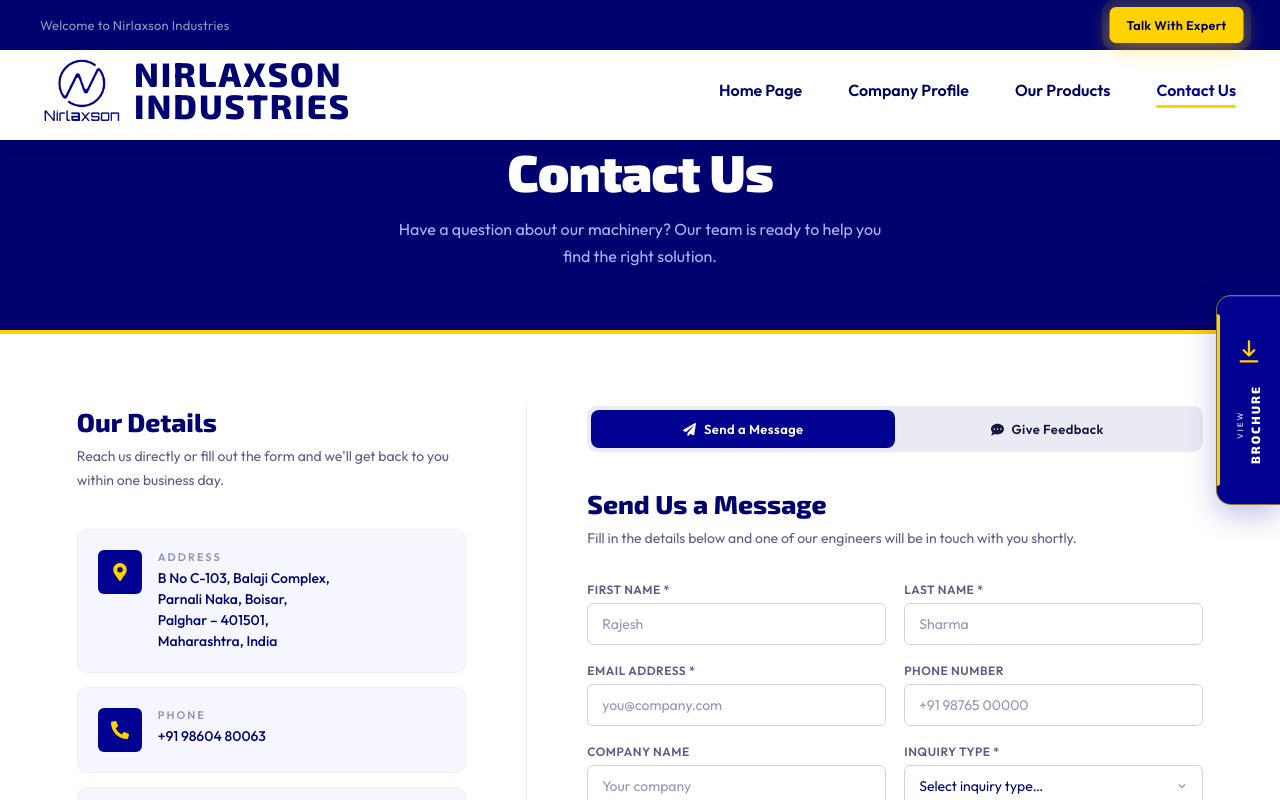
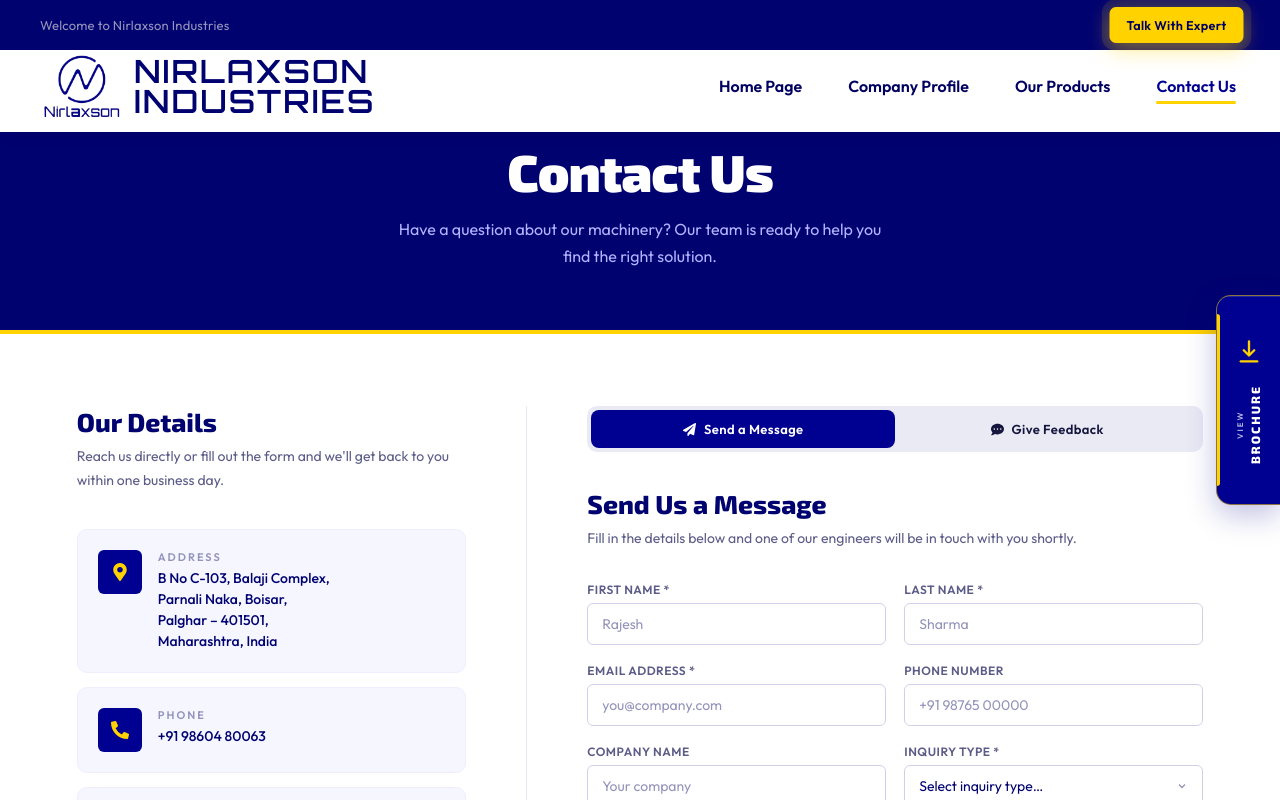
Before and after one commit to vmp0059/NIRLAXSON-, a React (Vite) app: page /contact in a window 1280 px wide. Shown: the top 800 px of the page. Built offline with nearby package versions, Linux system fonts and the light colour scheme.

Commit message:
Adjusted height of navbar nd font to orbitron

```diff
--- a/src/components/Navbar.css
+++ b/src/components/Navbar.css
@@ -33,7 +33,7 @@
 
 .navbar-row {
   width: 100%;
-  min-height: 100px;
+  min-height: 80px;
 
   padding: 8px 44px;
 
@@ -89,20 +89,20 @@
 
 .nav-brand-name,
 .nav-brand-sub {
-  font-family: var(--font-display);
+  font-family: var(--font-brand);
 
-  font-weight: 800;
+  font-weight: 510;
   letter-spacing: 2px;
 
   color: var(--blue-950);
 }
 
 .nav-brand-name {
-  font-size: 34px;
+  font-size: 32px;
 }
 
 .nav-brand-sub {
-  font-size: 34px;
+  font-size: 32px;
 }
 
 
```
